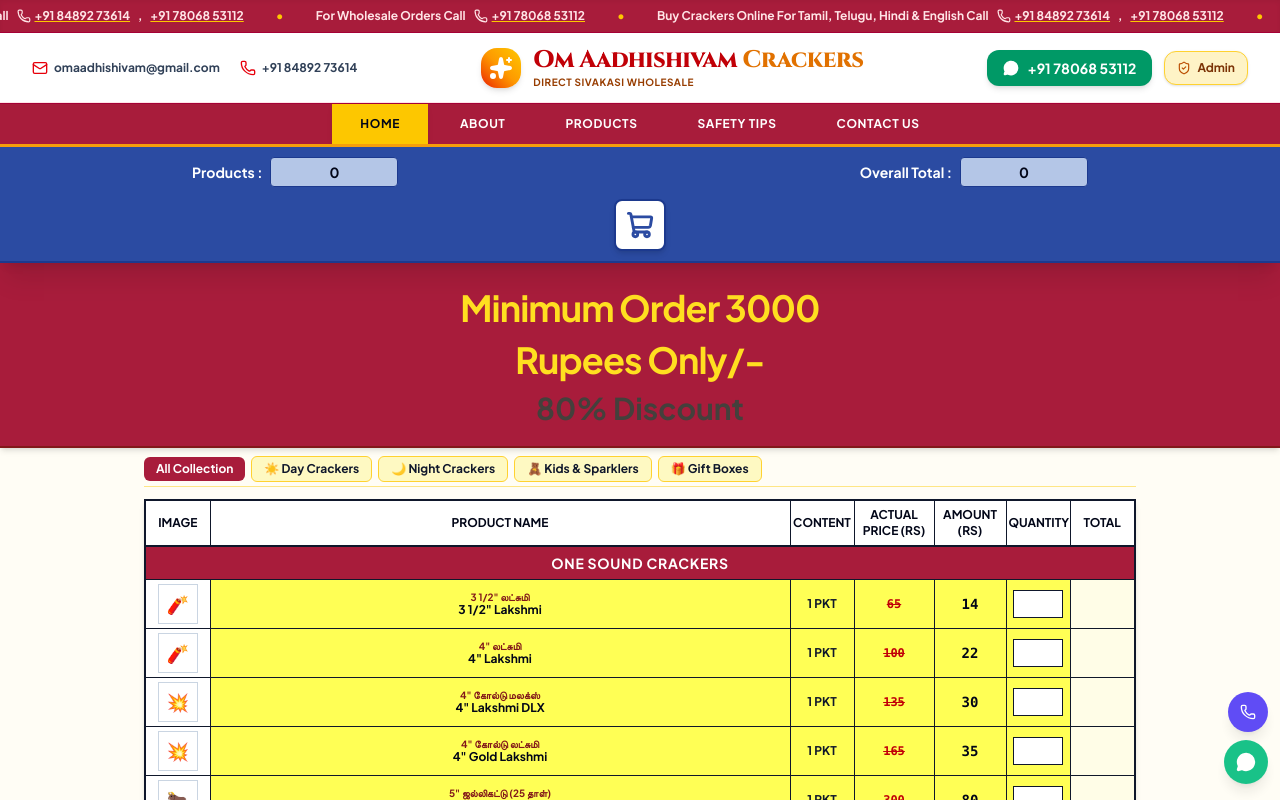
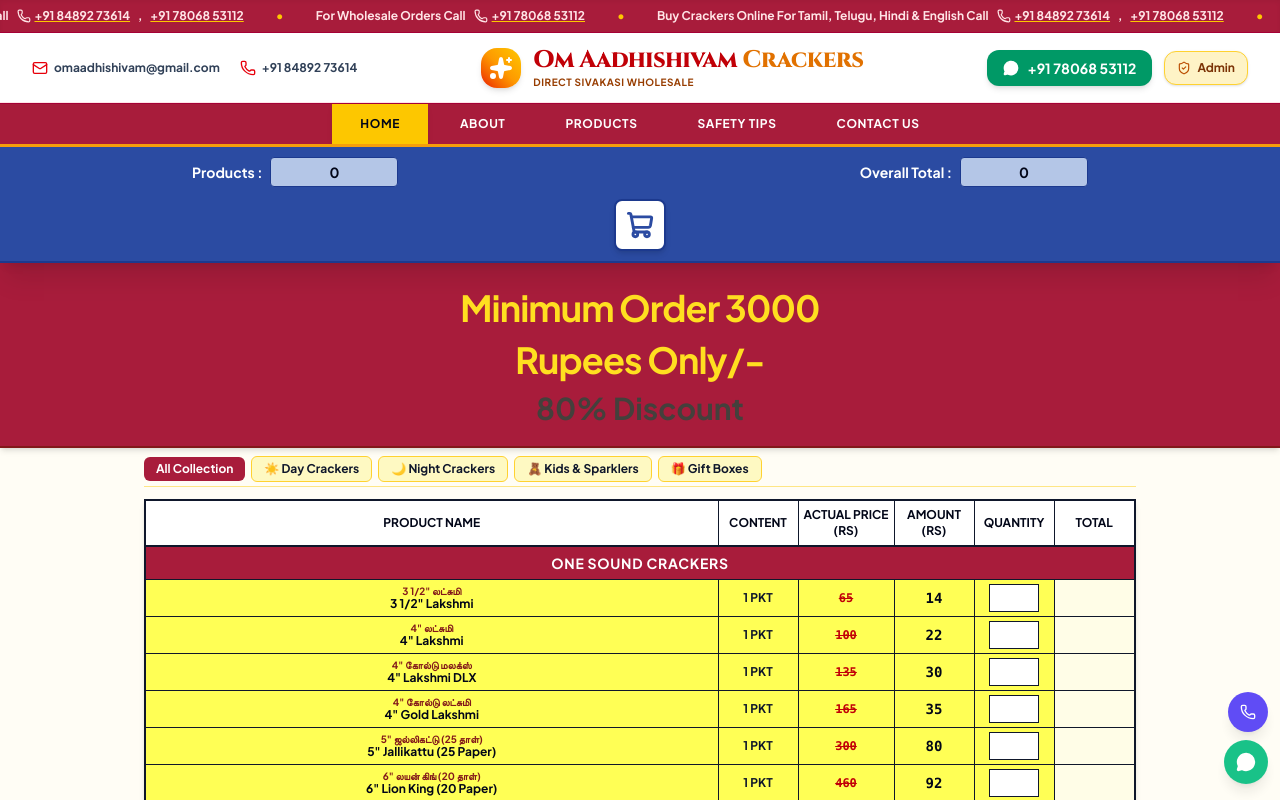
Before and after one commit to gokila0/crackers, a React (Vite) app: page / in a window 1280 px wide. Shown: the top 800 px of the page. Built offline with nearby package versions, Linux system fonts and the light colour scheme.

Commit message:
Remove Image column from ProductCatalog table

```diff
--- a/src/components/ProductCatalog.jsx
+++ b/src/components/ProductCatalog.jsx
@@ -140,13 +140,12 @@
         <table className="w-full text-center border-collapse text-[9px] sm:text-xs table-fixed">
           <thead>
             <tr className="bg-white text-slate-950 font-black border-b-2 border-slate-900 uppercase">
-              <th className="py-1.5 px-0.5 border-r border-slate-900 w-[10%] sm:w-16">Image</th>
-              <th className="py-1.5 px-0.5 border-r border-slate-900 w-[28%] sm:w-auto">Product Name</th>
-              <th className="py-1.5 px-0.5 border-r border-slate-900 w-[12%] sm:w-16">Content</th>
-              <th className="py-1.5 px-0.5 border-r border-slate-900 w-[16%] sm:w-20">Actual Price (Rs)</th>
-              <th className="py-1.5 px-0.5 border-r border-slate-900 w-[12%] sm:w-18">Amount (Rs)</th>
-              <th className="py-1.5 px-0.5 border-r border-slate-900 w-[11%] sm:w-16">Quantity</th>
-              <th className="py-1.5 px-0.5 w-[11%] sm:w-16">Total</th>
+              <th className="py-1.5 px-0.5 border-r border-slate-900 w-[34%] sm:w-auto">Product Name</th>
+              <th className="py-1.5 px-0.5 border-r border-slate-900 w-[13%] sm:w-20">Content</th>
+              <th className="py-1.5 px-0.5 border-r border-slate-900 w-[17%] sm:w-24">Actual Price (Rs)</th>
+              <th className="py-1.5 px-0.5 border-r border-slate-900 w-[12%] sm:w-20">Amount (Rs)</th>
+              <th className="py-1.5 px-0.5 border-r border-slate-900 w-[12%] sm:w-20">Quantity</th>
+              <th className="py-1.5 px-0.5 w-[12%] sm:w-20">Total</th>
             </tr>
           </thead>
           <tbody>
@@ -157,7 +156,7 @@
                   {/* Category Header Row (Deep Crimson Maroon Background) */}
                   <tr>
                     <td
-                      colSpan={7}
+                      colSpan={6}
                       className="bg-[#a81c3b] text-white font-extrabold text-[10px] sm:text-sm py-1.5 px-1 border-y border-slate-900 uppercase tracking-wider text-center"
                     >
                       {sectionTitle}
@@ -171,16 +170,6 @@
 
                     return (
                       <tr key={product.id} className="border-b border-slate-900 bg-[#ffff55] hover:bg-[#ffff22] transition-colors">
-                        {/* Image */}
-                        <td className="py-1 px-0.5 border-r border-slate-900 bg-white">
-                          <div className="w-6 h-6 sm:w-10 sm:h-10 mx-auto flex items-center justify-center overflow-hidden border border-slate-300 bg-white">
-                            {product.imageUrl ? (
-                              <img src={product.imageUrl} alt={product.name} className="w-full h-full object-contain" />
-                            ) : (
-                              <span className="text-xs sm:text-lg">{product.image || '🎆'}</span>
-                            )}
-                          </div>
-                        </td>
 
                         {/* Product Name */}
                         <td className="py-1 px-0.5 border-r border-slate-900 font-extrabold text-slate-950 text-center break-words">
```
